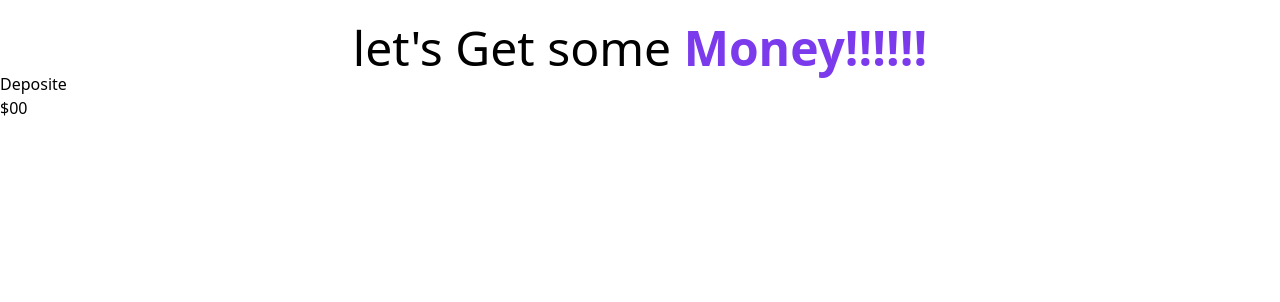
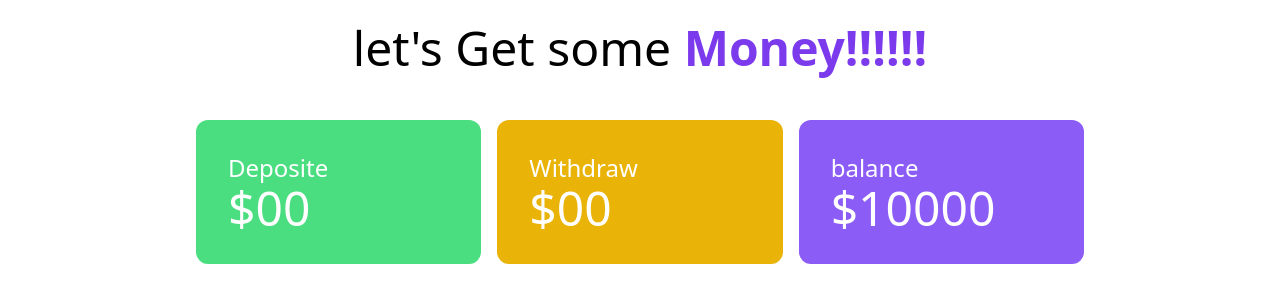
Before and after one commit to rafiul-56/Fathers-Bank, a plain HTML site: page bank.html in a window 1280 px wide. Drawn offline with nearby package versions, Linux system fonts and the light colour scheme.

Commit message:
balance sheet style

```diff
--- a/bank.html
+++ b/bank.html
@@ -15,14 +15,20 @@
       </h1>
     </header>
     <main>
-      <section>
-        <div class="grid grid-cols-3 gap-4">
-          <div>
-            <h4>Deposite</h4>
-            <h2>$00</h2>
+      <section class="m-12">
+        <div class="grid grid-cols-3 gap-4 w-9/12 mx-auto text-white">
+          <div class="bg-green-400 p-8 rounded-xl">
+            <h4 class="text-2xl">Deposite</h4>
+            <h2 class="text-5xl">$00</h2>
           </div>
-          <div></div>
-          <div></div>
+          <div class="bg-yellow-500 p-8 rounded-xl">
+            <h4 class="text-2xl">Withdraw</h4>
+            <h2 class="text-5xl">$00</h2>
+          </div>
+          <div class="bg-violet-500 p-8 rounded-xl">
+            <h4 class="text-2xl">balance</h4>
+            <h2 class="text-5xl">$10000</h2>
+          </div>
         </div>
       </section>
     </main>
```
